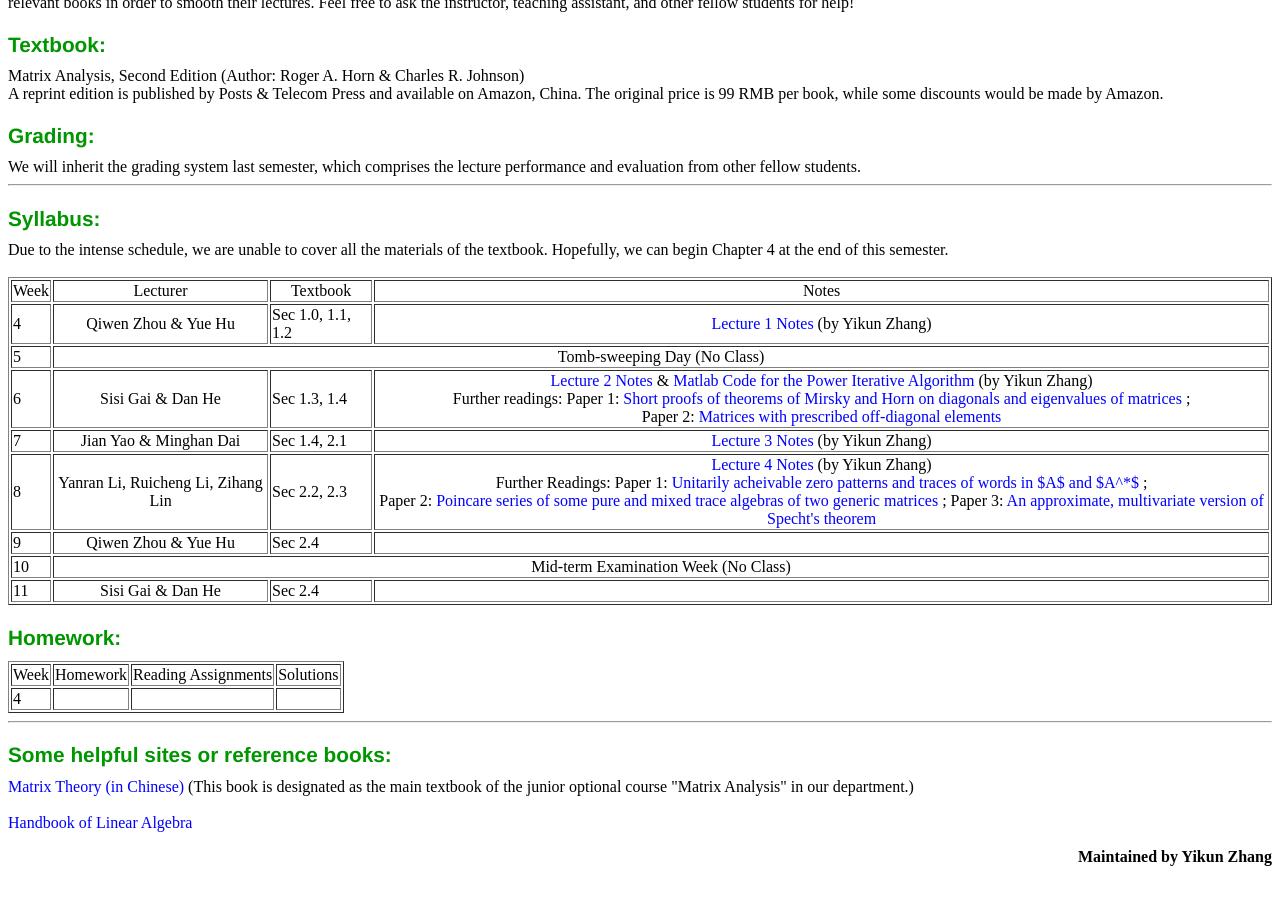
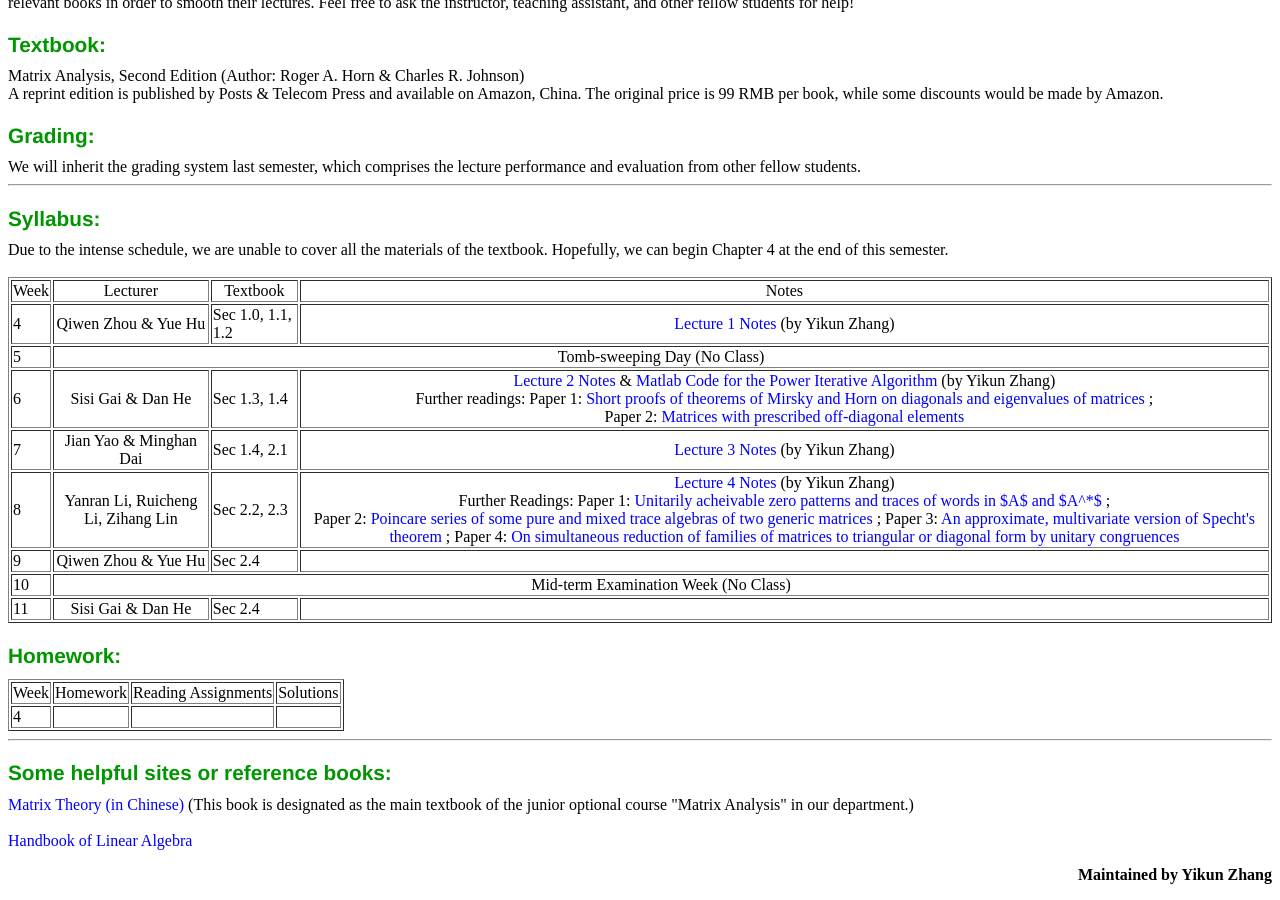
Before and after one commit to zhangyk8/zhangyk8.github.io, a Jekyll site: the page _teaching/matrix_analysis.html, which Jekyll copies as it is, in a window 1280 px wide and 900 px high, scrolled down 626 px. Built offline with Jekyll 4.4.1, drawn with Linux system fonts in a browser that asks for light colours.

Commit message:
Add files via upload

```diff
--- a/_teaching/matrix_analysis.html
+++ b/_teaching/matrix_analysis.html
@@ -138,7 +138,8 @@ Syllabus:
     <TD colspan="3" align="center"> <a href="file_spring2018/Lecture_4.pdf">Lecture 4 Notes</a> (by Yikun Zhang) <br>
     	Further Readings: Paper 1: <a href="file_spring2018/Unitarily_achievable.pdf"> Unitarily acheivable zero patterns and traces of words in $A$ and $A^*$ </a>; <br>
     Paper 2: <a href="file_spring2018/Poincare_series.pdf"> Poincare series of some pure and mixed trace algebras of two generic matrices </a>;
-    Paper 3: <a href="file_spring2018/Approximate_specht.pdf"> An approximate, multivariate version of Specht's theorem </a> </TD>
+    Paper 3: <a href="file_spring2018/Approximate_specht.pdf"> An approximate, multivariate version of Specht's theorem </a>;
+    Paper 4: <a href="file_spring2018/Simultaneous_reduction.pdf"> On simultaneous reduction of families of matrices to triangular or diagonal form by unitary congruences </a> </TD>
   </TR>
   <TR>
     <TD> 9 </TD>
```
